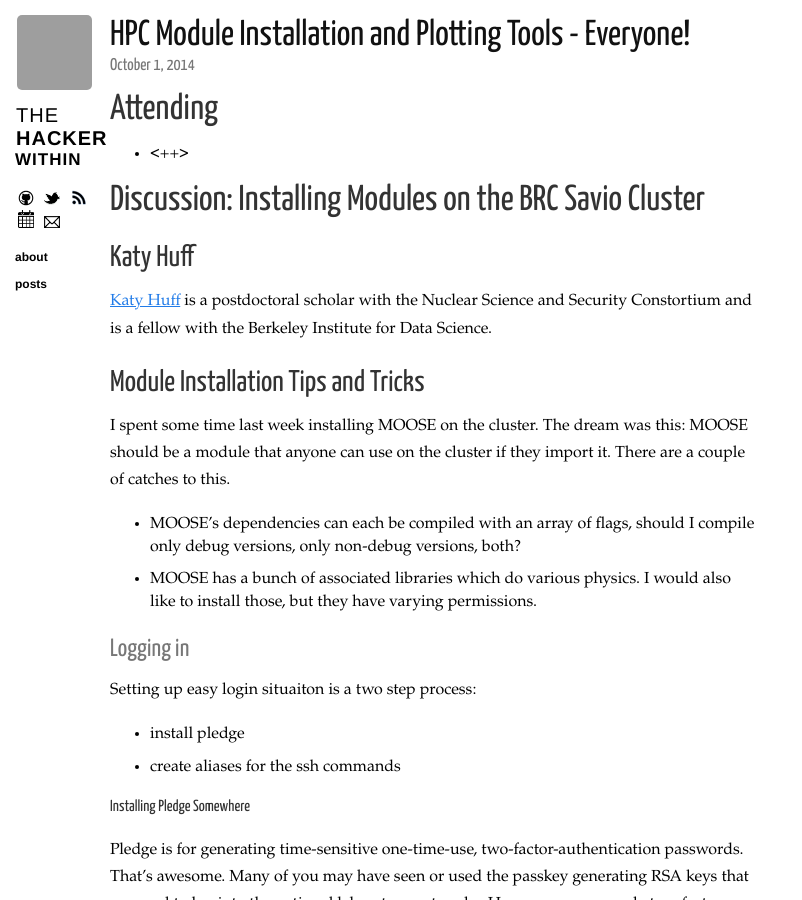
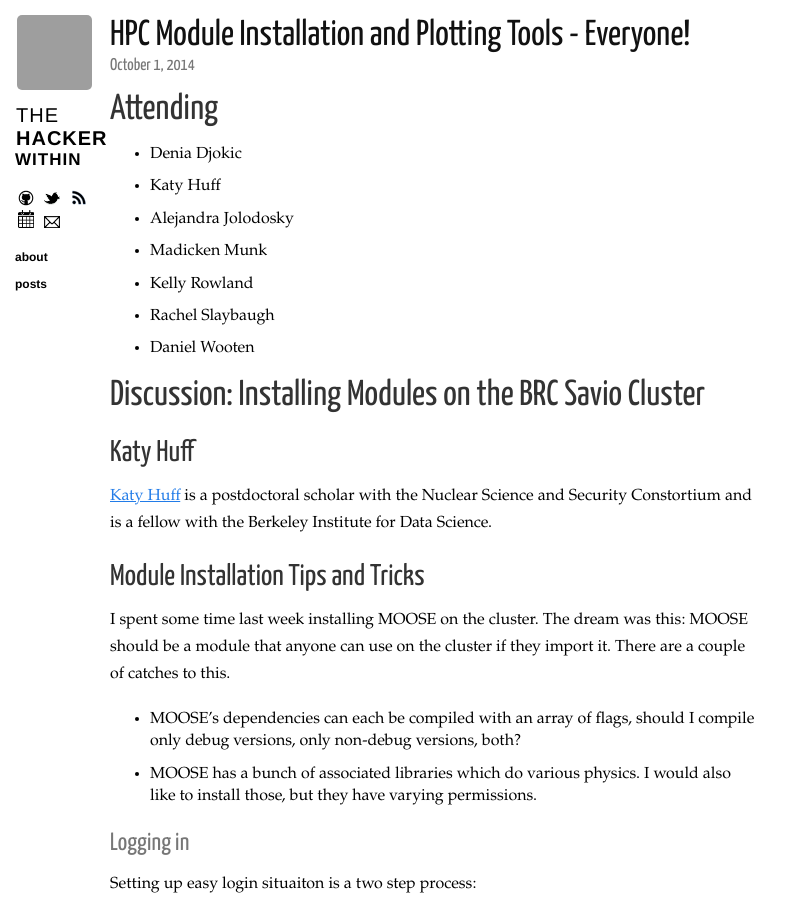
Before and after one commit to thehackerwithin/berkeley, a Jekyll site: the page built from _posts/2014-10-01-brc-and-plotting.markdown, in a window 1280 px wide and 900 px high. Shown: the whole window, without its empty margins (0-802 px from the left). Built offline with Jekyll 4.4.1, drawn with Linux system fonts in a browser that asks for light colours; nearby versions of some CDN libraries; Markdown is read by kramdown in place of the engine named in the settings; comment, search, counter and statistics services are not loaded; grey boxes are pictures that could not be loaded.

Commit message:
added attendees.

```diff
--- a/_posts/2014-10-01-brc-and-plotting.markdown
+++ b/_posts/2014-10-01-brc-and-plotting.markdown
@@ -9,7 +9,13 @@
 
 # Attending
 
-- <++>
+- Denia Djokic
+- Katy Huff
+- Alejandra Jolodosky
+- Madicken Munk
+- Kelly Rowland
+- Rachel Slaybaugh
+- Daniel Wooten
 
 # Discussion: Installing Modules on the BRC Savio Cluster
 
```
